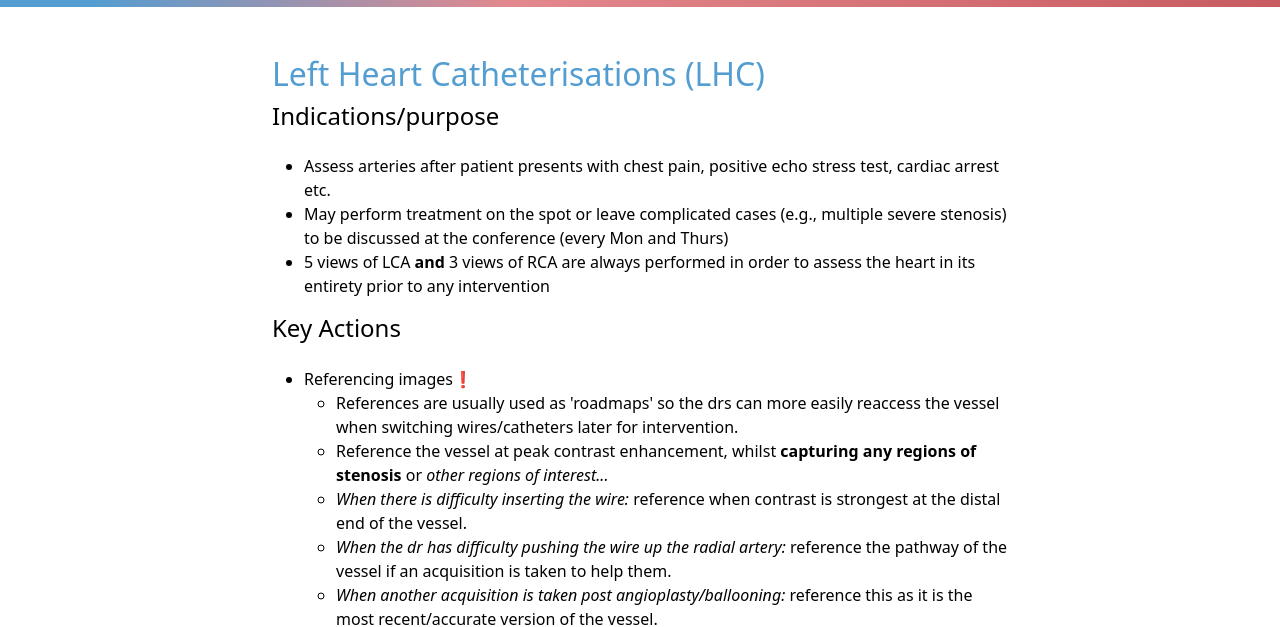
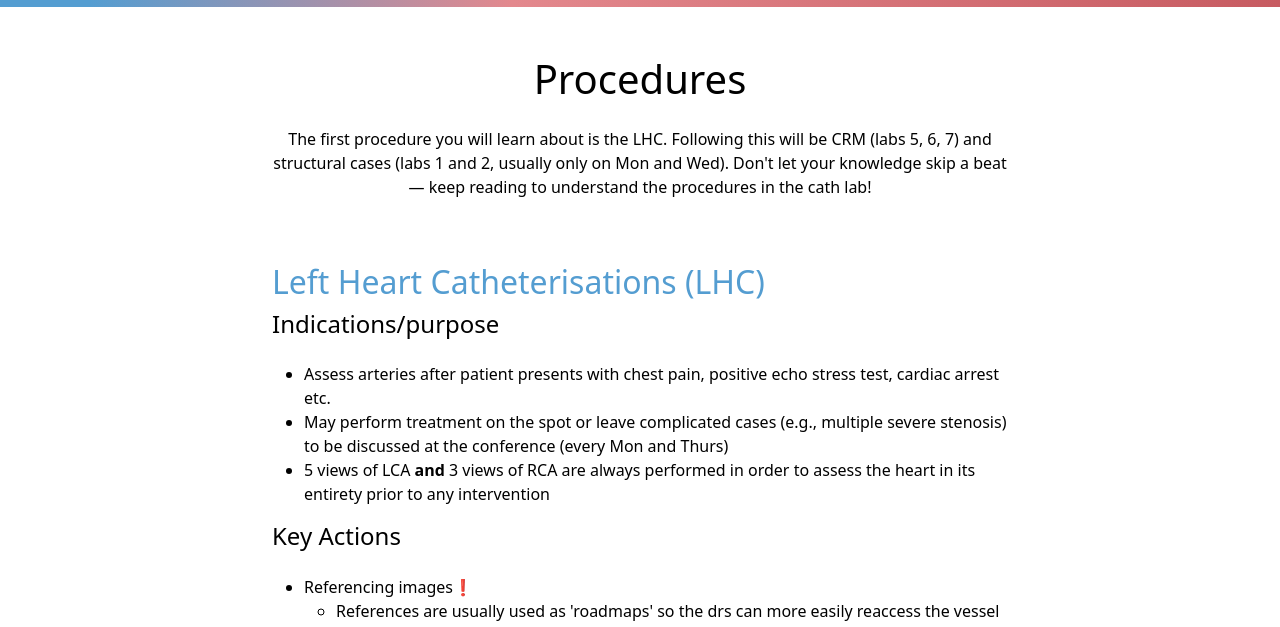
Before and after one commit to rchin8877/cathclub, a plain HTML site: page procedures.html in a window 1280 px wide. Shown: the part 102-729 px from the top of the page. Drawn offline with nearby package versions, Linux system fonts and the light colour scheme; a web font is replaced by a local one.

Commit message:
Re-added procedures intro

```diff
--- a/procedures.html
+++ b/procedures.html
@@ -110,6 +110,15 @@
                 </div>
         </nav>
         </section>
+        <!----------------------------------------title---------------------------------------------------->
+    <section id="procedures" class="container mt-5">
+        <div class="row">
+          <div class="col-lg-8 mx-auto text-center">
+            <h1 class="mb-4">Procedures</h1>
+            <p> The first procedure you will learn about is the LHC. Following this will be CRM (labs 5, 6, 7) and structural cases (labs 1 and 2, usually only on Mon and Wed). Don't let your knowledge skip a beat — keep reading to understand the procedures in the cath lab! </p>
+        </div>
+          </div>
+      </section>
 <!------------------ LHC -------------------->
 <div class="content">
 <section id="LHC" class="container mt-5">
```
